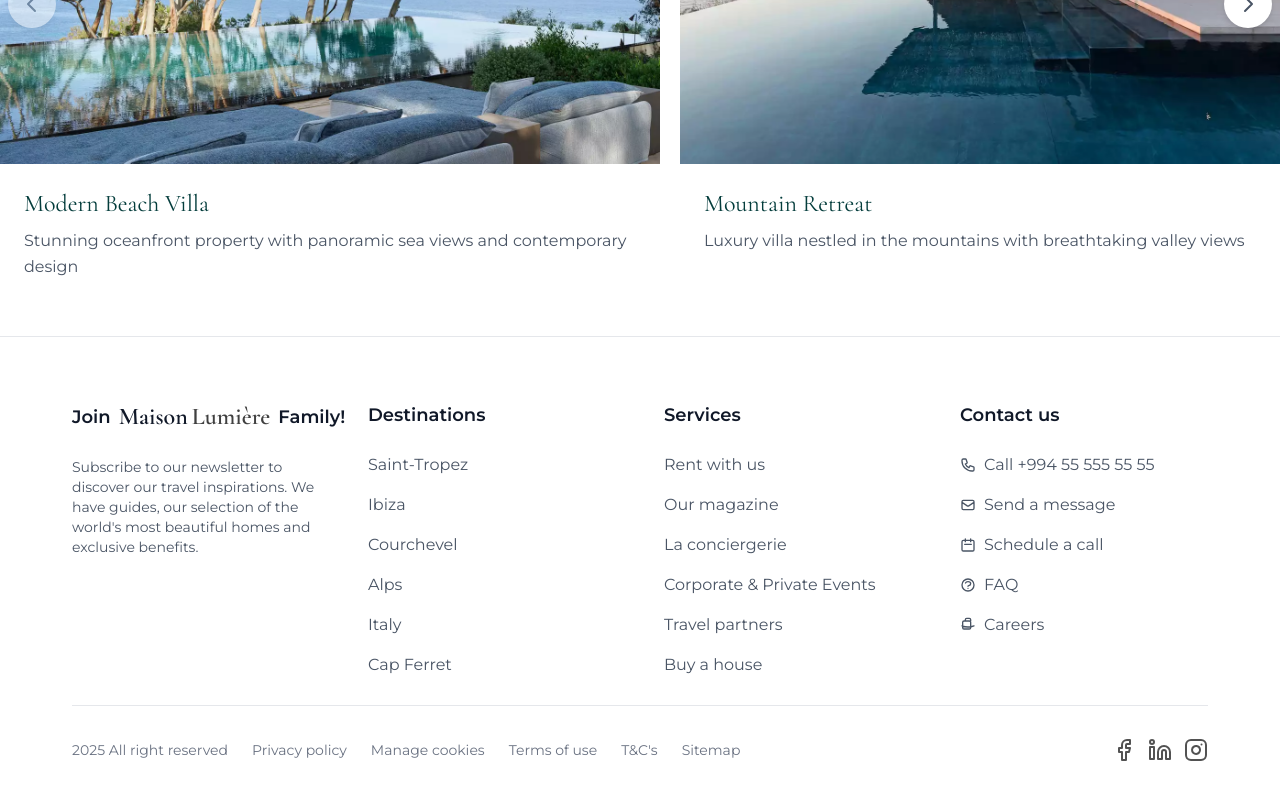
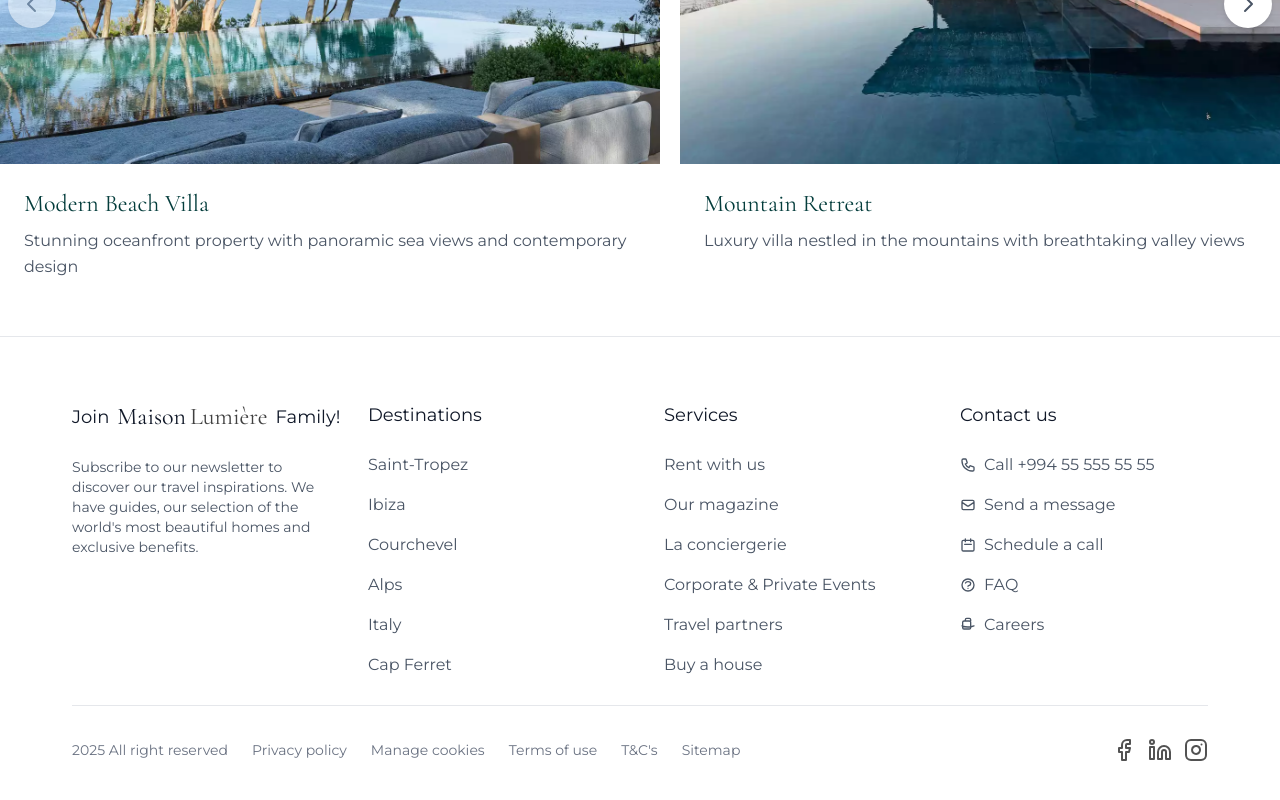
Before and after one commit to jalashikhaliyeva/whisper-woods, a Next.js app: page / in a window 1280 px wide. Shown: the part 2291-3091 px from the top of the page. Built offline with nearby package versions, Linux system fonts and the light colour scheme.

Commit message:
Refactor Footer and Hero components: update heading styles to use font-normal for consistency and adjust button border radius in Hero for improved design.

```diff
--- a/src/components/layout/Footer/index.tsx
+++ b/src/components/layout/Footer/index.tsx
@@ -8,15 +8,15 @@ const Footer = () => {
       <Container>
         <div className=" mx-auto px-4 sm:px-6 lg:px-8 py-16">
           <div className="pb-7 grid grid-cols-1 md:grid-cols-2 lg:grid-cols-4 gap-8 lg:gap-12">
-            {/* Newsletter Section */}
+
             <div className="lg:col-span-1">
-              <h3 className="text-lg flex gap-2 items-center font-semibold text-gray-900 mb-6">
+              <h3 className="text-lg flex gap-2 items-center font-normal text-gray-900 mb-6">
                 Join{" "}
                 <div className="flex items-center">
-                  <span className="font-semibold text-2xl mr-1 font-[family-name:var(--font-cormorant-garamond)] text-blackp">
+                  <span className="font-normal text-2xl mr-1 font-[family-name:var(--font-cormorant-garamond)] text-blackp">
                     Maison
                   </span>
-                  <span className="font-semibold text-2xl text-neutral-700 font-[family-name:var(--font-cormorant-garamond)]">
+                  <span className="font-normal text-2xl text-neutral-700 font-[family-name:var(--font-cormorant-garamond)]">
                     Lumière
                   </span>
                 </div>{" "}
@@ -25,15 +25,15 @@ const Footer = () => {
               <div className="space-y-4">
                 <p className="text-sm text-gray-600">
                   Subscribe to our newsletter to discover our travel
-                  inspirations. We have guides, our selection of the world&apos;s
-                  most beautiful homes and exclusive benefits.
+                  inspirations. We have guides, our selection of the
+                  world&apos;s most beautiful homes and exclusive benefits.
                 </p>
               </div>
             </div>
 
             {/* Destinations */}
             <div>
-              <h3 className="text-lg font-semibold text-gray-900 mb-6">
+              <h3 className="text-lg font-normal text-gray-900 mb-6">
                 Destinations
               </h3>
               <ul className="space-y-4">
@@ -90,7 +90,7 @@ const Footer = () => {
 
             {/* Services */}
             <div>
-              <h3 className="text-lg font-semibold text-gray-900 mb-6">
+              <h3 className="text-lg font-normal text-gray-900 mb-6">
                 Services
               </h3>
               <ul className="space-y-4">
@@ -147,7 +147,7 @@ const Footer = () => {
 
             {/* Contact */}
             <div>
-              <h3 className="text-lg font-semibold text-gray-900 mb-6">
+              <h3 className="text-lg font-normal text-gray-900 mb-6">
                 Contact us
               </h3>
               <ul className="space-y-4">
--- a/src/components/sections/HomePage/Hero/Hero.tsx
+++ b/src/components/sections/HomePage/Hero/Hero.tsx
@@ -331,7 +331,7 @@ export const Hero: React.FC = () => {
             </div>
           </DropdownButton>
 
-          <button className="bg-gradient-to-r cursor-pointer from-brand to-branddark hover:from-branddark hover:to-brand text-white font-semibold py-4 px-6 rounded-xl md:rounded-none md:rounded-r-xl transition-all duration-300 flex items-center justify-center space-x-2 shadow-lg hover:shadow-xl flex-shrink-0">
+          <button className="bg-gradient-to-r cursor-pointer from-brand to-branddark hover:from-branddark hover:to-brand text-white font-semibold py-4 px-6 rounded-b-xl md:rounded-none md:rounded-r-xl transition-all duration-300 flex items-center justify-center space-x-2 shadow-lg hover:shadow-xl flex-shrink-0">
             <Search className="w-5 h-5" />
           </button>
         </div>
```
